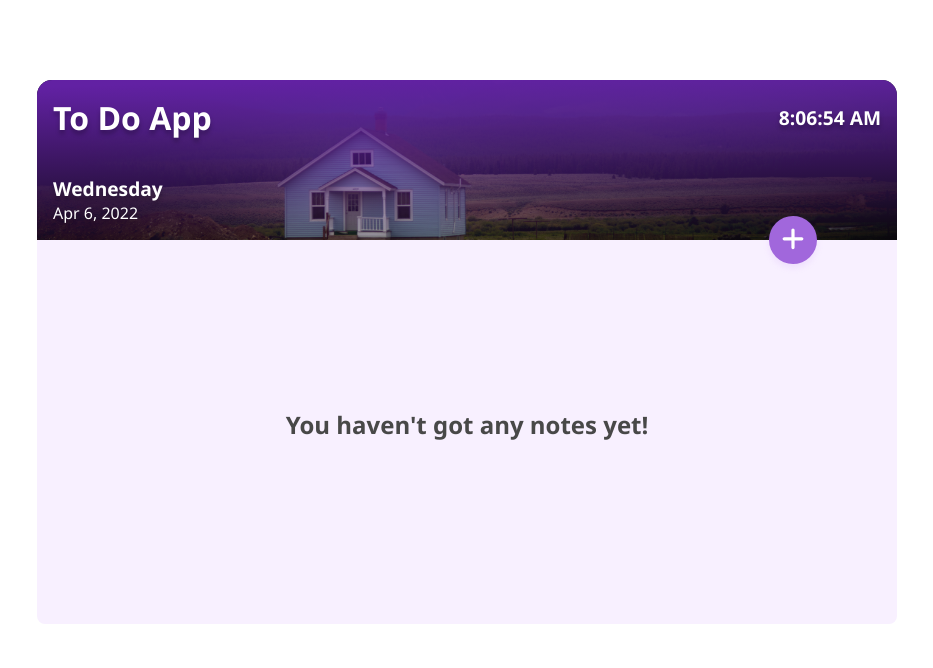
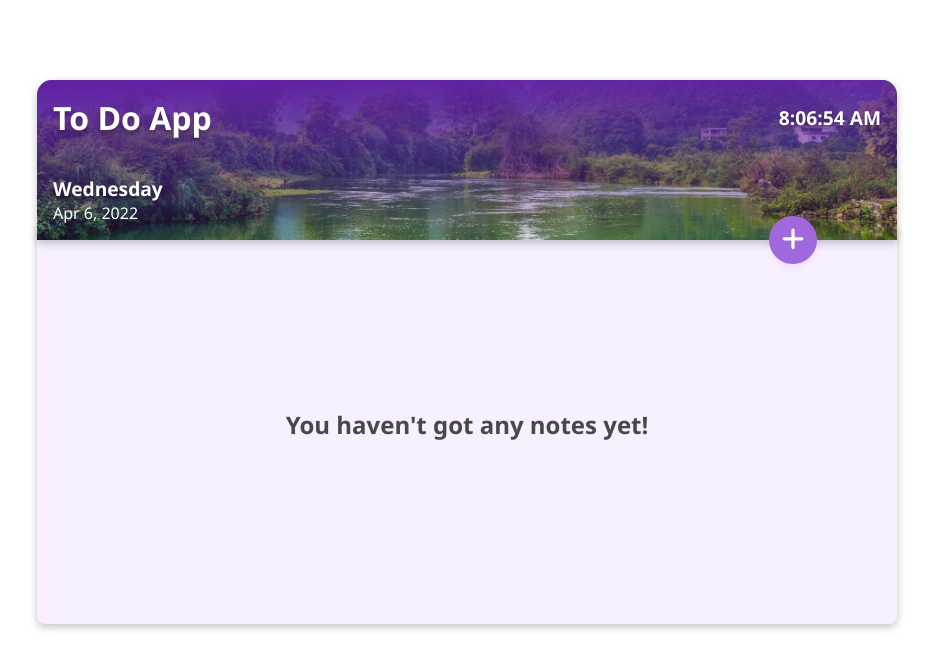
Before and after one commit to GSG-G11/Ibrahim-Ahmed-TODO, a React (Create React App) app: page / in a window 1280 px wide. Shown: the top 668 px of the page, without its empty margins (173-1106 px from the left). Built offline with nearby package versions, Linux system fonts and the light colour scheme.

Commit message:
add animation for images

```diff
--- a/package.json
+++ b/package.json
@@ -9,6 +9,7 @@
     "@testing-library/jest-dom": "^5.14.1",
     "@testing-library/react": "^12.0.0",
     "@testing-library/user-event": "^13.2.1",
+    "framer-motion": "^6.2.9",
     "react": "^18.0.0",
     "react-dom": "^18.0.0",
     "react-scripts": "5.0.0",
--- a/src/components/body/body.css
+++ b/src/components/body/body.css
@@ -1,5 +1,4 @@
-.tasks-list-body {
-  border-radius: 0 0 8px 8px;
+.tasks-list-body {  border-radius: 0 0 8px 8px;
   width: 860px;
   height: 400px;
   max-height: 400px;
@@ -11,6 +10,7 @@
   padding: 2.5rem 1rem;
   background: #f8f0ff;
   padding-top: 3.5rem;
+  box-shadow: rgba(0, 0, 0, 0.24) 0px 3px 8px;
 }
 .no-tasks {
   width: 100%;
--- a/src/components/body/index.jsx
+++ b/src/components/body/index.jsx
@@ -1,6 +1,6 @@
-import React from "react";
-import Card from "../cards";
-import "./body.css";
+import React from 'react';import Card from '../cards';
+import './body.css';
+import { motion } from 'framer-motion';
 const index = ({
   notes,
   deleteCardHandler,
@@ -8,8 +8,13 @@ const index = ({
   changeCompleted,
 }) => {
   return (
-    <div className="tasks-list-body">
-      { notes.length !== 0 && notes.map(({ id, title, description, createdAt, done }) => {
+    <motion.div
+      initial={{ opacity: 0 }}
+      animate={{ opacity: 1 }}
+      transition={{ duration: 1 }}
+      className='tasks-list-body'>
+      {notes.length !== 0 &&
+        notes.map(({ id, title, description, createdAt, done }) => {
           return (
             <Card
               key={id}
@@ -24,9 +29,16 @@ const index = ({
             />
           );
         })}
-      {notes.length === 0 && <p className="no-tasks">You haven't got any notes yet!</p>}
-
-    </div>
+      {notes.length === 0 && (
+        <motion.p
+          initial={{ opacity: 0 }}
+          animate={{ opacity: 1 }}
+          transition={{ duration: 0.5 }}
+          className='no-tasks'>
+          You haven't got any notes yet!
+        </motion.p>
+      )}
+    </motion.div>
   );
 };
 
--- a/src/components/cards/index.jsx
+++ b/src/components/cards/index.jsx
@@ -1,6 +1,7 @@
 import React from 'react';
 import { FontAwesomeIcon } from '@fortawesome/react-fontawesome';
 import { faEdit, faTrash } from '@fortawesome/free-solid-svg-icons';
+import { motion } from 'framer-motion';
 import './card.css';
 const index = ({
   id,
@@ -13,7 +14,11 @@ const index = ({
   changeCompleted,
 }) => {
   return (
-    <div className='card-card'>
+    <motion.div
+      initial={{ opacity: 0 }}
+      animate={{ opacity: 1 }}
+      transition={{ duration: 0.5 }}
+      className='card-card'>
       <div className='card-head'>
         <h2
           className={done ? 'completed__task' : ''}
@@ -39,7 +44,7 @@ const index = ({
         <p className={done ? 'completed__task' : ''}>{description}</p>
       </div>
       <div className='card-footer'>{createdAt}</div>
-    </div>
+    </motion.div>
   );
 };
 
--- a/src/components/header/header.css
+++ b/src/components/header/header.css
@@ -16,6 +16,8 @@
   display: flex;
   flex-direction: column;
   justify-content: space-between;
+  transition: all ease-in-out 0.4s;
+  box-shadow: rgba(0, 0, 0, 0.24) 0px 3px 8px;
 }
 
 .overlay__header {
@@ -30,6 +32,7 @@
     rgba(170, 124, 205, 0.064) 98.79%
   );
   border-radius: 15px 15px 0 0;
+  transition: all ease-in-out 0.4s;
 }
 
 .header-header {
--- a/src/components/header/index.jsx
+++ b/src/components/header/index.jsx
@@ -3,10 +3,11 @@ import './header.css';
 import { FontAwesomeIcon } from '@fortawesome/react-fontawesome';
 import { faPlus } from '@fortawesome/free-solid-svg-icons';
 import imgsName from './listOfImages';
+import { motion } from 'framer-motion';
 export default class index extends Component {
   state = {
     time: new Date(),
-    random: Math.floor(Math.random() * 5),
+    random: Math.floor(Math.random() * 17),
   };
 
   currentTime = () => {
@@ -26,21 +27,18 @@ export default class index extends Component {
     setInterval(() => this.currentTime(), 1000);
   }
 
-  changeImg = () => {
-    const randomImg = this.state.random;
-
-    return imgsName[randomImg];
-  };
+  changeImg = () => imgsName[this.state.random];
 
   render() {
-
     const { numNotes, openModalHandler } = this.props;
     const { time } = this.state;
     const d = new Date();
     let day = d.toLocaleDateString('en-us', { weekday: 'long' });
 
     return (
-      <div
+      <motion.div
+        initial={{ opacity: 0 }}
+        animate={{ opacity: 1 }}
         className='header'
         style={{
           backgroundImage: `url(${this.changeImg()})`,
@@ -67,7 +65,7 @@ export default class index extends Component {
           onClick={() => openModalHandler('CreateNotes')}>
           <FontAwesomeIcon icon={faPlus} />
         </button>
-      </div>
+      </motion.div>
     );
   }
 }
```
Also changed, not shown: 1 other file (tests, documents, lock files or other folders). Lines whose indentation alone changed are shown as unchanged.
